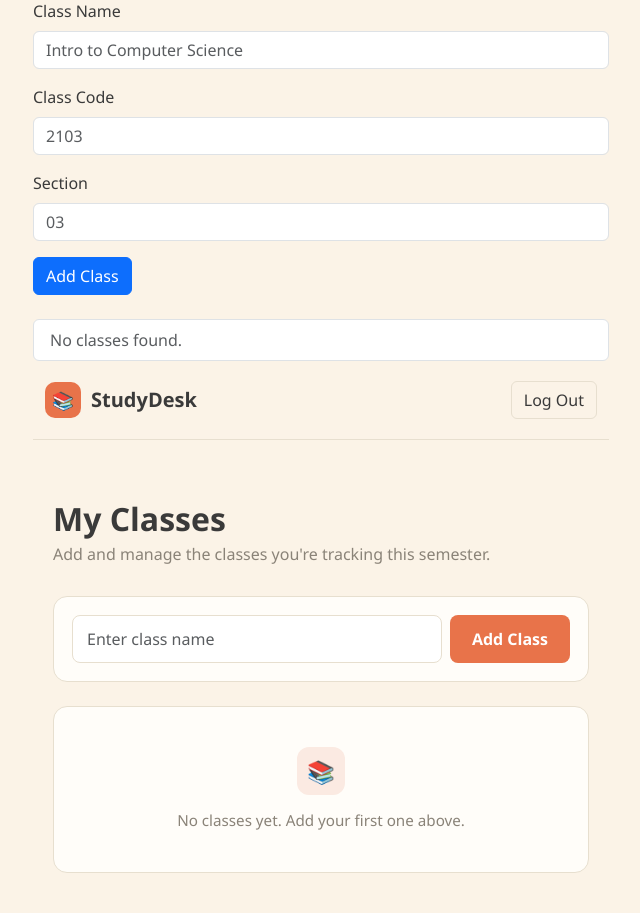
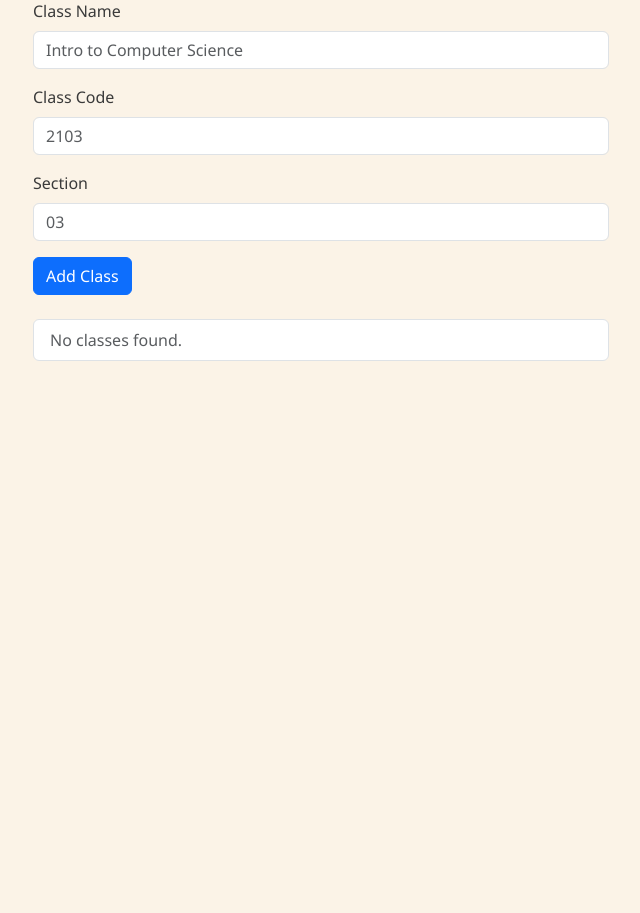
Before and after one commit to bluemustangjosh/Project_App, a Django app: page /classes/ in a window 1280 px wide. Shown: the part 121-1034 px from the top of the page, without its empty margins (319-959 px from the left). After the commit the page ends 482 px from the top, so only its background shows below. Run offline with Django 5.2, Linux system fonts and the light colour scheme; data that the repository does not hold is empty.

Commit message:
made changres form the merge of Raudel and Joshua

```diff
--- a/project/classes/templates/classes/class_list.html
+++ b/project/classes/templates/classes/class_list.html
@@ -230,50 +230,6 @@
         {% endfor %}
         </ul>
 
-<nav class="navbar navbar-expand-md py-3">
-    <div class="container">
-        <a class="navbar-brand" href="{% url 'home' %}">
-            <span class="brand-icon">📚</span>
-            StudyDesk
-        </a>
-        <form method="post" action="{% url 'logout' %}">
-            {% csrf_token %}
-            <button type="submit" class="btn btn-logout">Log Out</button>
-        </form>
-    </div>
-</nav>
-
-<div class="page-wrap">
-    <div class="page-header">
-        <h1>My Classes</h1>
-        <p>Add and manage the classes you're tracking this semester.</p>
-    </div>
-
-    <div class="add-class-card">
-        <form method="POST" class="d-flex gap-2">
-            {% csrf_token %}
-            <input type="text" name="name" class="form-control" placeholder="Enter class name" required>
-            <button type="submit" class="btn btn-add">Add Class</button>
-        </form>
-    </div>
-
-    <div class="class-list">
-        {% for class in classes %}
-            <div class="class-item">
-                <div class="class-name">
-                    <span class="class-dot"></span>
-                    {{ class.name }}
-                </div>
-                <a href="{% url 'delete_class' class.id %}" class="btn btn-delete">Delete</a>
-            </div>
-        {% empty %}
-            <div class="empty-state">
-                <div class="empty-icon">📚</div>
-                <p>No classes yet. Add your first one above.</p>
-            </div>
-        {% endfor %}
-    </div>
-</div>
 
 <script src="https://cdn.jsdelivr.net/npm/bootstrap@5.3.3/dist/js/bootstrap.bundle.min.js"></script>
 </body>
--- a/project/login/urls.py
+++ b/project/login/urls.py
@@ -1,10 +1,10 @@
 #login url.py
 from django.contrib.auth import views as auth_views
 from django.urls import path
-
 from . import views
 
 urlpatterns = [
     path('', views.login_view, name='login'),
-    path('logout/', auth_views.LogoutView.as_view(next_page='login'), name='logout'),
+    path('logout/', views.logout_view, name='logout')
+
 ]
--- a/project/login/views.py
+++ b/project/login/views.py
@@ -25,3 +25,8 @@ def login_view(request):
             })
 
     return render(request, 'login/login.html')
+
+def logout_view(request):
+    # Clear the session and send user back to login page
+    request.session.flush()
+    return redirect('login')
--- a/project/project/urls.py
+++ b/project/project/urls.py
@@ -6,10 +6,12 @@ urlpatterns = [
     path('', landing, name='landing'),
     path('admin/', admin.site.urls),
 
-    # MOVE THIS ABOVE testApp
+    # login app MUST be included
+    path('login/', include('login.urls')),
+
+    # classes
     path('classes/', include('classes.urls')),
 
-    # This must be LAST because it catches everything
+    # testApp last because it catches root-level routes
     path('', include('testApp.urls')),
 ]
-#project urls.py this is basically for having all url paths under one folder
```
